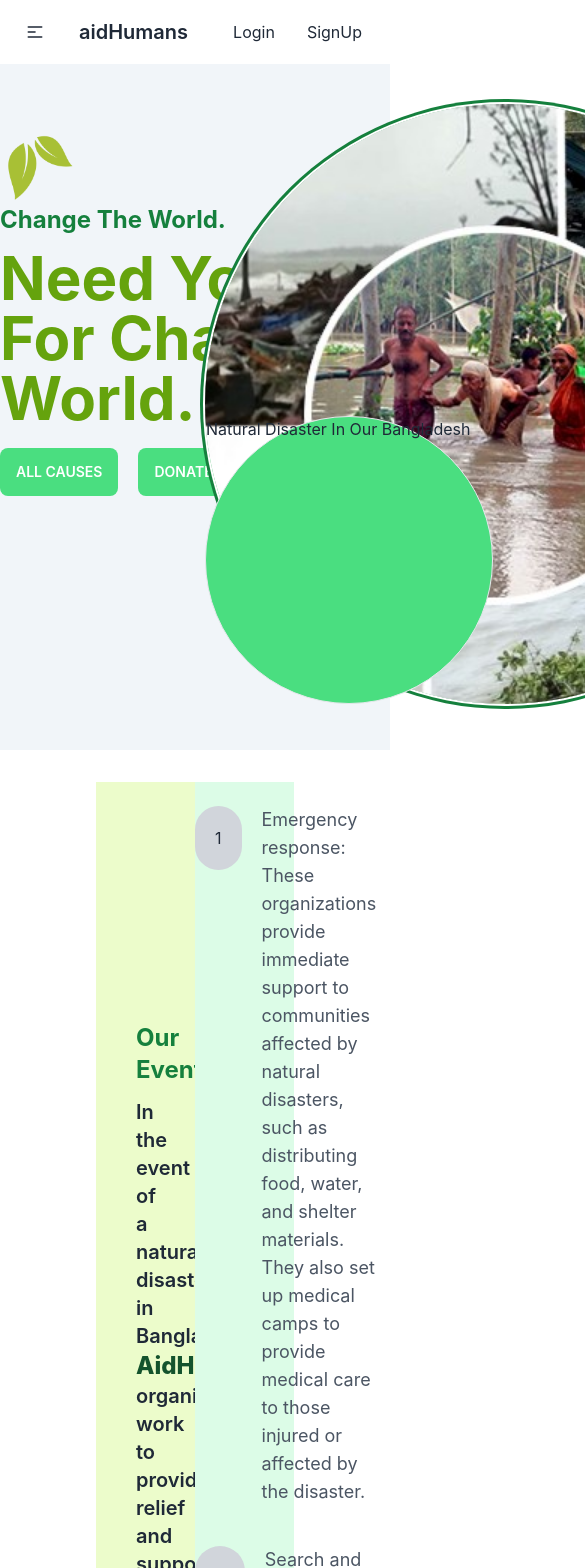
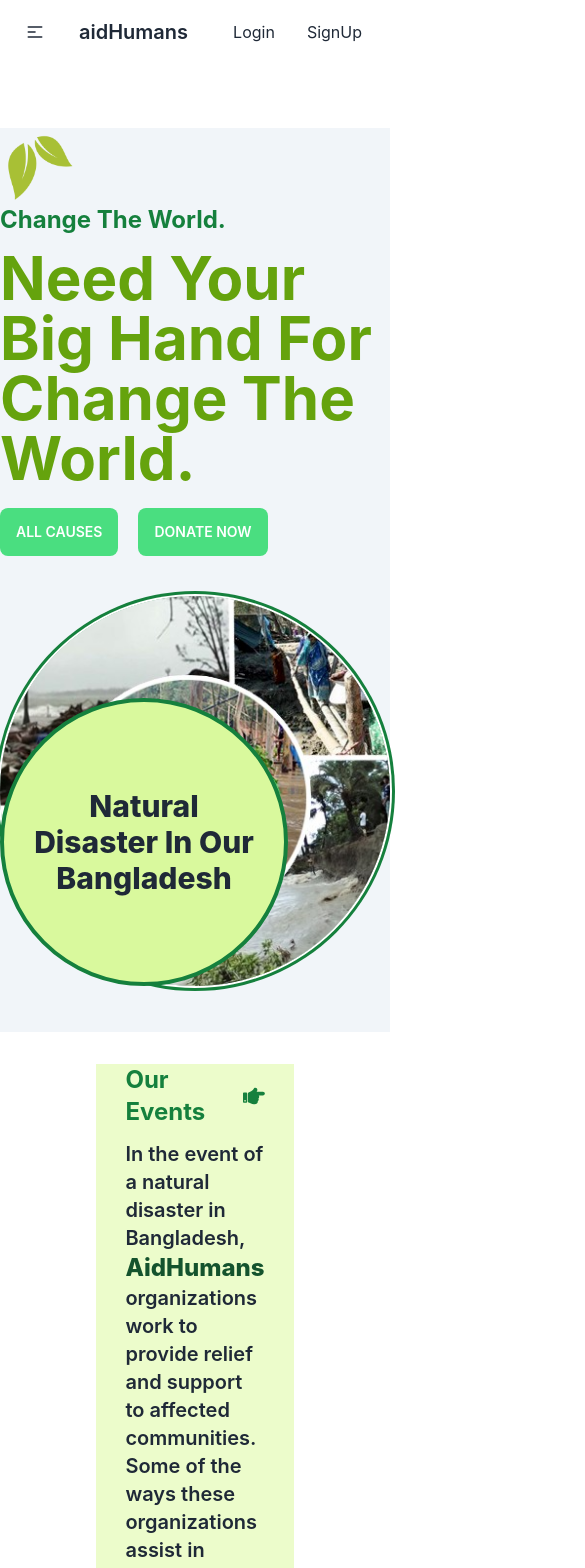
Before and after one commit to SABIKUN-NAHAR-URMY/crowdfunding-project-client, a React (Create React App) app: page /naturalDisaster in a window 390 px wide. Shown: the top 1568 px of the page, 585 px wide, since content can reach past the window. Built offline with nearby package versions, Linux system fonts and the light colour scheme; no server answers.

Commit message:
natural disaster page done

```diff
--- a/package.json
+++ b/package.json
@@ -10,6 +10,7 @@
     "daisyui": "^2.46.1",
     "firebase": "^9.16.0",
     "react": "^18.2.0",
+    "react-countup": "^6.4.1",
     "react-dom": "^18.2.0",
     "react-hook-form": "^7.42.1",
     "react-hot-toast": "^2.4.0",
--- a/src/pages/NaturalDisaster/NaturalDisaster.js
+++ b/src/pages/NaturalDisaster/NaturalDisaster.js
@@ -7,12 +7,14 @@ import foodImg from '../../images/food.png';
 import volnImg from '../../images/volunteer.jpg';
 import img from '../../images/heart01.png';
 import volunIcon from '../../images/volunteerIcon.png';
+import CountUp from 'react-countup';
+import { FaHandPointRight } from "react-icons/fa";
 
 const NaturalDisaster = () => {
     return (
         <div>
-            <div className='grid grid-cols-2 gap-5 bg-slate-100'>
-                <div className='w-[600px] mx-auto mt-16'>
+            <div className='lg:grid grid-cols-2 gap-5 bg-slate-100'>
+                <div className='lg:w-[600px] mx-auto mt-16'>
                     <img className='w-20' src={leafImg} alt="" />
                     <p className='text-2xl mb-3 text-green-700 font-bold'> Change The World.</p>
                     <p className='text-6xl font-bold text-lime-600 mb-5'>Need Your Big Hand For Change The World.</p>
@@ -23,23 +25,25 @@ const NaturalDisaster = () => {
                 {/* banner section  */}
                 <div className='py-10'>
                     <div className="avatar relative">
-                        <div className="w-[600px] rounded-full ring ring-green-700 ring-offset-base-100 ring-offset-2">
+                        <div className="lg:w-[600px] rounded-full ring ring-green-700 ring-offset-base-100 ring-offset-2">
                             <img src={naturalImg} alt="" />
-                            <p className='absolute bottom-0 border w-72 h-72 rounded-full bg-green-400'>Natural Disaster In Our Bangladesh</p>
+                            <div className='absolute flex justify-center items-center bottom-0 border-4 w-72 h-72 rounded-full bg-lime-200 border-green-700'>
+                                <p className='text-center text-3xl font-extrabold p-6'>Natural Disaster In Our Bangladesh</p>
+                            </div>
                         </div>
                     </div>
                 </div>
             </div>
 
             {/* events */}
-            <div className='grid grid-cols-2 gap-0 mx-24 my-8 rounded-2xl'>
-                <div className='bg-lime-100'>
-                    <div className='mt-60 text-xl font-semibold'>
-                        <p className=' px-10 text-2xl mb-3 text-green-700 font-bold'>Our Events</p>
+            <div className='lg:grid grid-cols-2 gap-0 mx-24 my-8 rounded-2xl'>
+                <div className='bg-lime-100 flex justify-center items-center'>
+                    <div className='text-xl font-semibold'>
+                        <p className=' px-10 text-2xl mb-3 text-green-700 font-bold flex items-center'>Our Events<FaHandPointRight></FaHandPointRight></p>
                         <p className='px-10'>In the event of a natural disaster in Bangladesh, <span className='text-green-900 text-2xl font-extrabold'>AidHumans</span> organizations work to provide relief and support to affected communities. Some of the ways these organizations assist in disaster situations include. Overall, the role of volunteer organizations in Bangladesh during natural disasters is to provide support and assistance to affected communities and to help them recover from the impact of these events.
                         </p>
                         <p className='text-2xl font-thin px-10 pb-7'>If you details know that about Events and Causes please click the button!!</p>
-                        <div className='mx-64 flex'>
+                        <div className='lg:mx-64 flex'>
                             <button className='btn bg-lime-900 mr-6'>Events</button>
                             <button className='btn bg-lime-900'>Causes</button>
                         </div>
@@ -112,7 +116,12 @@ const NaturalDisaster = () => {
                 </div>
                 <div className='text-center text-4xl bg-slate-100 font-bold'>
                     <img className='w-96 mx-auto' src={volunIcon} alt="" />
-                        <p>278+</p>
+                    <CountUp
+                        start={50}
+                        end={275}
+                        duration={2.75}
+                        suffix="+"
+                    />
                     <p>Volunteers</p>
                 </div>
             </div>
```
Also changed, not shown: 1 other file (tests, documents, lock files or other folders). Lines whose indentation alone changed are shown as unchanged.
